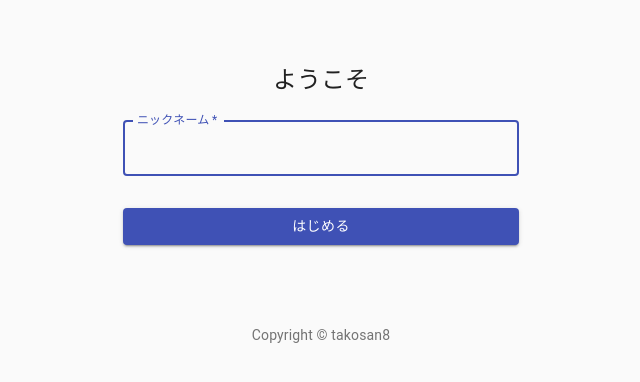
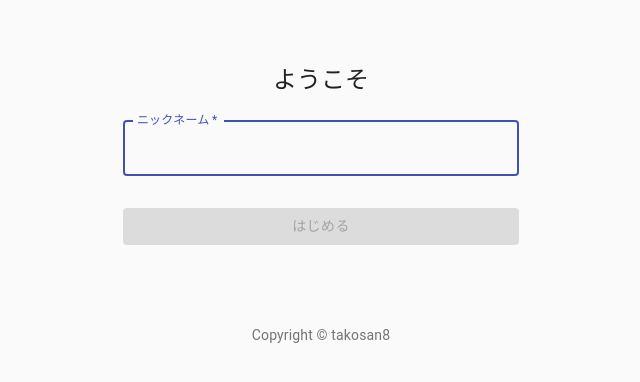
Before and after one commit to takosan8/idobatakaigi2, a React (Create React App) app: page / in a window 1280 px wide. Shown: the top 382 px of the page, without its empty margins (319-959 px from the left). Built offline with nearby package versions, Linux system fonts and the light colour scheme.

Commit message:
setName by clicking buton

```diff
--- a/src/components/SignIn.js
+++ b/src/components/SignIn.js
@@ -1,4 +1,4 @@
-import React from 'react';
+import React, { useEffect, useState } from 'react';
 import Button from '@material-ui/core/Button';
 import CssBaseline from '@material-ui/core/CssBaseline';
 import TextField from '@material-ui/core/TextField';
@@ -41,6 +41,14 @@
 
 export default function SignIn(setName) {
   const classes = useStyles();
+  const [disabled, setDisabled ] = useState(true);
+  const [string, setString] = useState('');
+  console.log({disabled, string});
+
+  useEffect(() => {
+    const disabled = string === ''
+    setDisabled(disabled);
+  },[string]);
 
   return (
     <Container component="main" maxWidth="xs">
@@ -59,6 +67,7 @@
             label="ニックネーム"
             name="name"
             autoFocus
+            onChange={ (e) => setString(e.target.value)}
           />
           <Button
             type="submit"
@@ -66,6 +75,7 @@
             variant="contained"
             color="primary"
             className={classes.submit}
+            disabled={disabled}
           >
             はじめる
           </Button>
```
